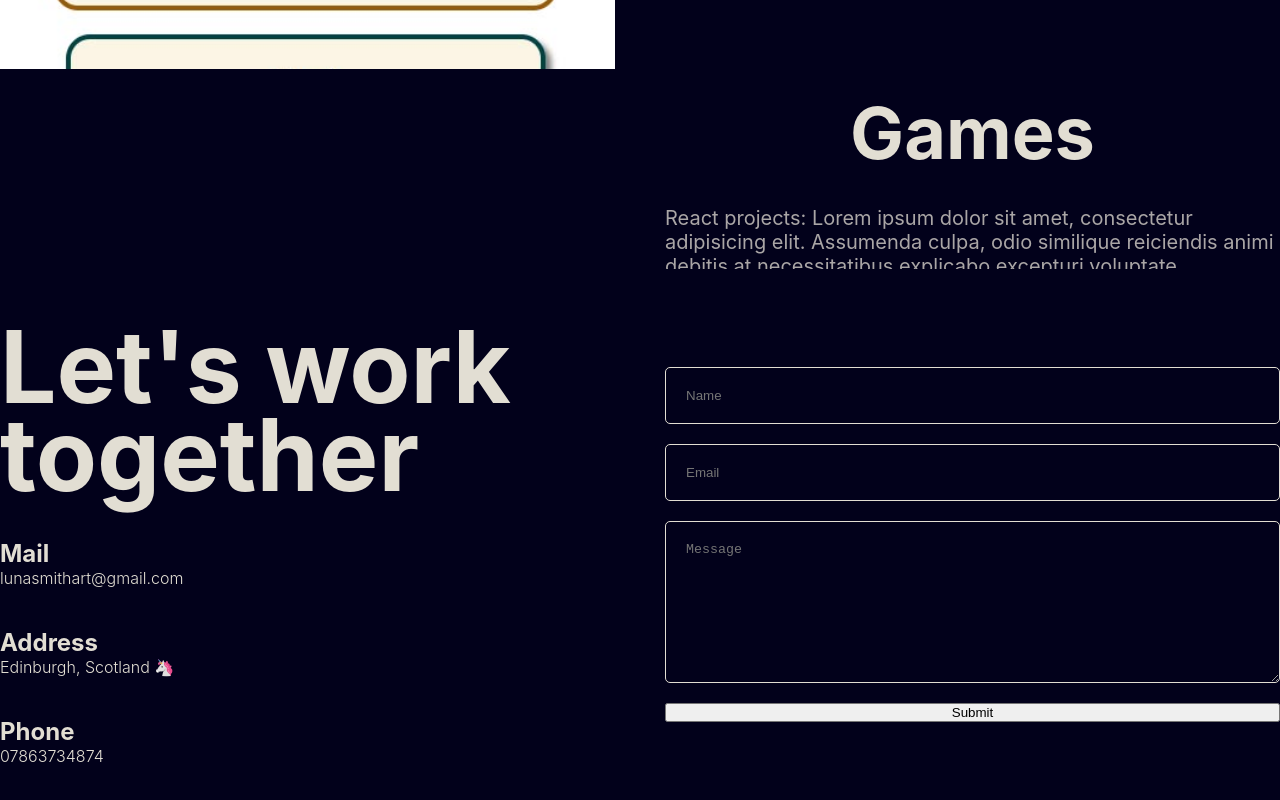
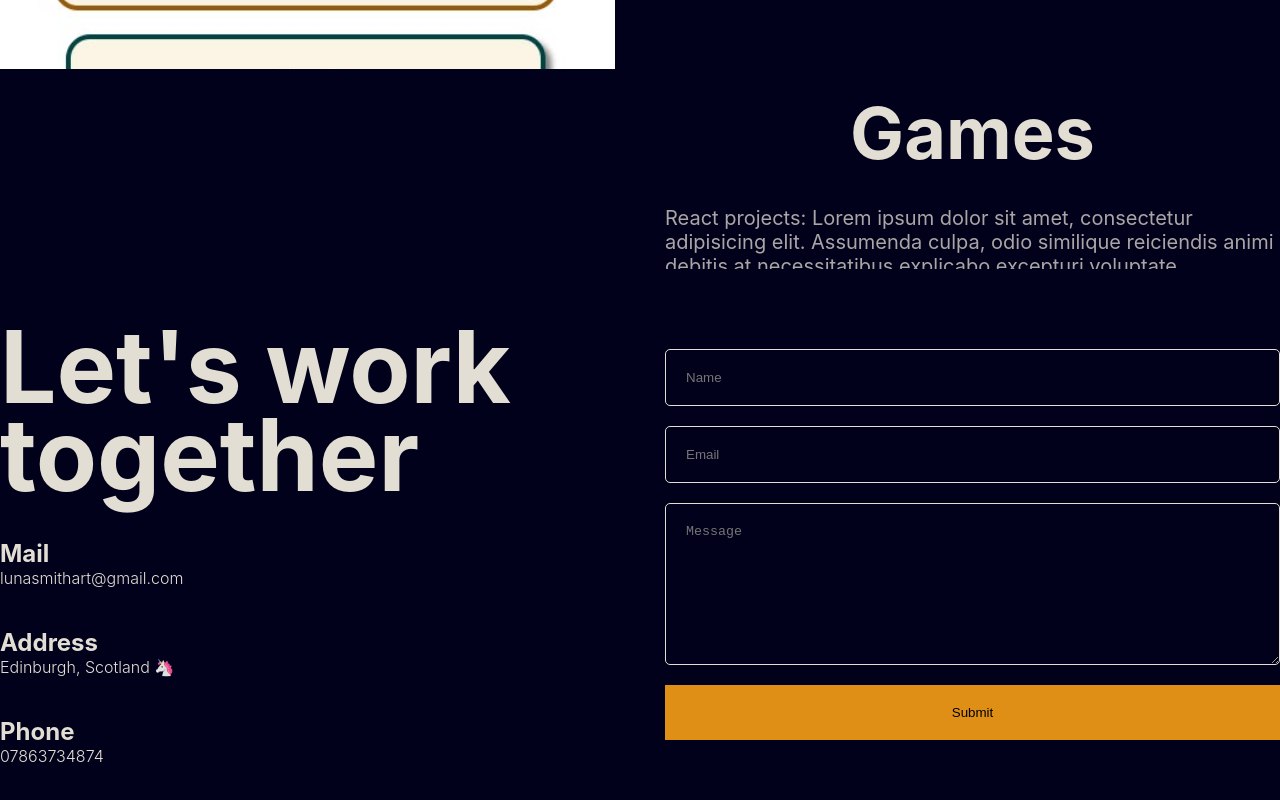
Before and after one commit to Lu-Smith/animated_portfolio_sass_typescript, a React (Create React App) app: page / in a window 1280 px wide. Shown: the part 6256-7056 px from the top of the page. Built offline with nearby package versions, Linux system fonts and the light colour scheme.

Commit message:
Updated contact.scss

```diff
--- a/src/styles/contact.scss
+++ b/src/styles/contact.scss
@@ -37,6 +37,14 @@
                 border-radius: 5px;
                 color: $primary-color
             }
+
+            button{
+                padding: 20px;
+                border: none;
+                background-color: $focus-color;
+                cursor: pointer;
+                font-weight: 500;
+            }
         }
     }
 }
```
